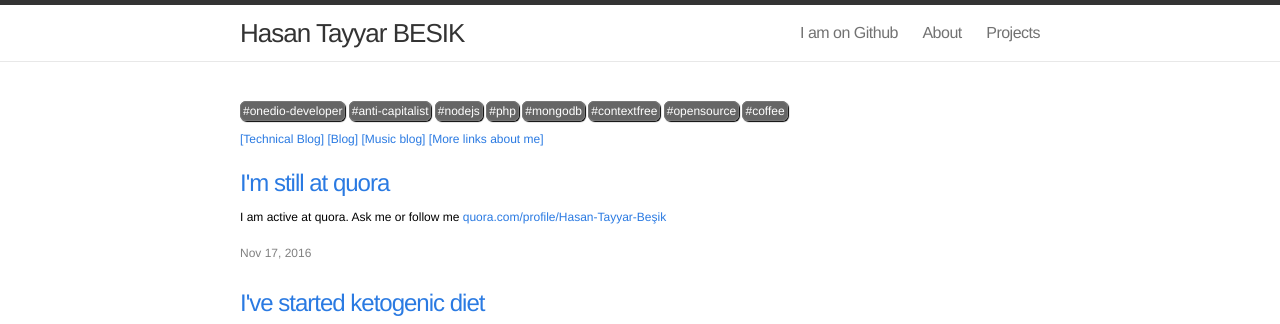
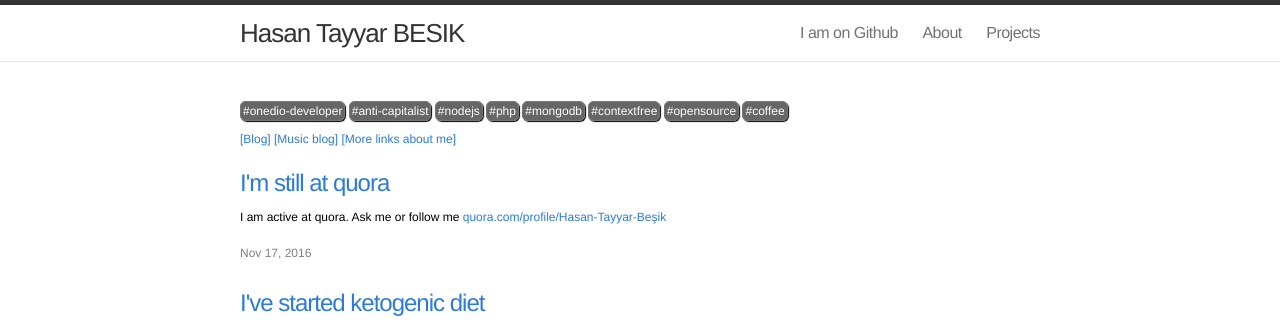
Before and after one commit to hasantayyar/hasantayyar.net, a Jekyll site: the page built from index.html, in a window 1280 px wide. Shown: the top 324 px of the page. Built offline with Jekyll 4.4.1, drawn with Linux system fonts in a browser that asks for light colours; nearby versions of some CDN libraries; some web fonts are replaced; Markdown is read by kramdown in place of the engine named in the settings.

Commit message:
remove the legacy blog address

```diff
--- a/index.html
+++ b/index.html
@@ -4,7 +4,7 @@ layout: default
 <div class="home">
   <ul class="posts">
     <li><div class="content"><span class="badge">#onedio-developer</span> <span class="badge">#anti-capitalist</span>  <span class="badge">#nodejs</span> <span class="badge">#php</span> <span class="badge">#mongodb</span> <span class="badge">#contextfree</span>	<span class="badge">#opensource</span> <span class="badge">#coffee</span></div>
-    <li><div class="content"><a href="http://tayyar-code.blogspot.com">[Technical Blog]</a> <a href="http://hasantayyar.blogspot.com">[Blog]</a> <a href="http://kafadinliyorum.com">[Music blog]</a></a> <a href="/about/">[More links about me]</a> <br><br></div></li>
+    <li><div class="content"><a href="https://medium.com/@htayyar">[Blog]</a> <a href="http://kafadinliyorum.com">[Music blog]</a></a> <a href="/about/">[More links about me]</a> <br><br></div></li>
     {% for post in site.posts %}
       <li><a class="post-link" href="{{ post.url | prepend: site.baseurl }}">{{ post.title }}</a><div class="content">{{ post.content }}<br><span class="post-date">{{ post.date | date: "%b %-d, %Y" }}</span></div><br></li>
     {% endfor %}
```
